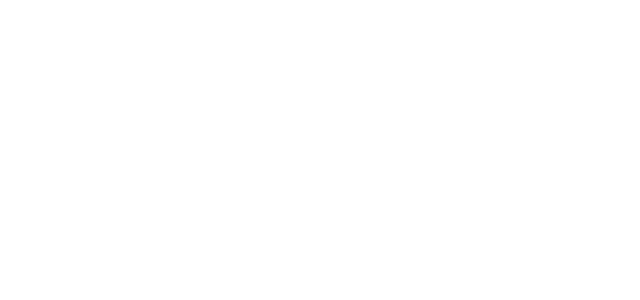
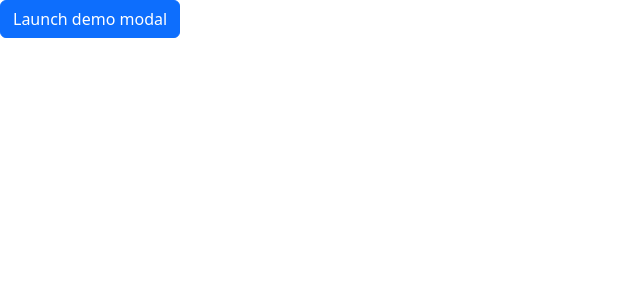
Before and after one commit to myDoshBox/myDoshBoxApp, a React (Create React App) app: page / in a window 1280 px wide. Shown: the top 300 px of the page, without its empty margins (0-640 px from the left). Built offline with nearby package versions, Linux system fonts and the light colour scheme.

Commit message:
Component Build: Thank you pop up modal

```diff
--- a/src/App.js
+++ b/src/App.js
@@ -1,8 +1,11 @@
-import React from "react";
-import { BrowserRouter as Router, Routes, Route } from "react-router-dom";
+import {ThankYouPopUp} from "./components/ModalComponents/ThankYouPopup"
 
 function App() {
-  return;
+  return (
+    <div>
+      <ThankYouPopUp/>
+    </div>
+  );
 }
 
 export default App;
--- a/src/components/ModalComponents/ThankYouPopup.js
+++ b/src/components/ModalComponents/ThankYouPopup.js
@@ -0,0 +1,33 @@
+import React, { useState } from 'react';
+import Button from 'react-bootstrap/Button';
+import Modal from 'react-bootstrap/Modal';
+
+export const ThankYouPopUp = () => {
+  const [show, setShow] = useState(false);
+
+  const handleClose = () => setShow(false);
+  const handleShow = () => setShow(true);
+
+  return (
+    <>
+      <Button variant="primary" onClick={handleShow}>
+        Launch demo modal
+      </Button>
+
+      <Modal show={show} onHide={handleClose}>
+        <Modal.Header closeButton>
+          <Modal.Title>Modal heading</Modal.Title>
+        </Modal.Header>
+        <Modal.Body>Woohoo, you're reading this text in a modal!</Modal.Body>
+        <Modal.Footer>
+          <Button variant="secondary" onClick={handleClose}>
+            Close
+          </Button>
+          <Button variant="primary" onClick={handleClose}>
+            Save Changes
+          </Button>
+        </Modal.Footer>
+      </Modal>
+    </>
+  );
+}
```
